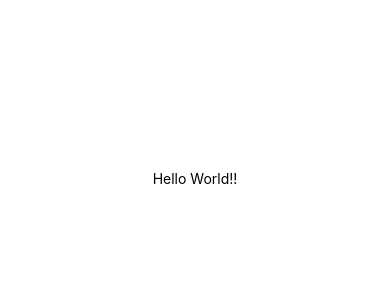
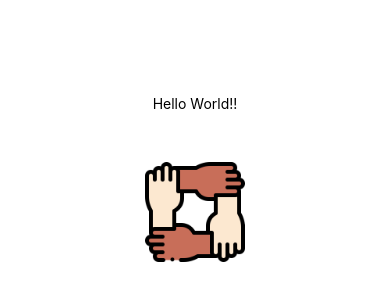
Before and after one commit to IvanG1981/Mobile-HelpingHand, a React Native app: screen / in a window 390 px wide. Shown: the part 244-544 px from the top of the page. Built offline with nearby package versions, Linux system fonts and the light colour scheme.

Commit message:
Add Image component

```diff
--- a/App.js
+++ b/App.js
@@ -1,11 +1,16 @@
 import { StatusBar } from 'expo-status-bar';
 import React from 'react';
-import { StyleSheet, Text, View } from 'react-native';
+import { StyleSheet, Text, View, Image } from 'react-native';
+
 
 export default function App() {
   return (
-    <View style={styles.container}>
-      <Text>Hello World!!</Text>
+    <View style={ styles.container }>
+      <Text style={ { paddingBottom: 50 }}>Hello World!!</Text>
+      <Image
+        source={ require('./images/community.png') }
+        style={ styles.mainImage }
+      />
       <StatusBar style="auto" />
     </View>
   );
@@ -15,7 +20,11 @@ const styles = StyleSheet.create({
   container: {
     flex: 1,
     backgroundColor: '#fff',
-    alignItems: 'center',
-    justifyContent: 'center',
+    alignItems:'center',
+    justifyContent:'center'
   },
+  mainImage: {
+    width: 100,
+    height: 100
+  }
 });
```
Also changed, not shown: images/community.png (added).
